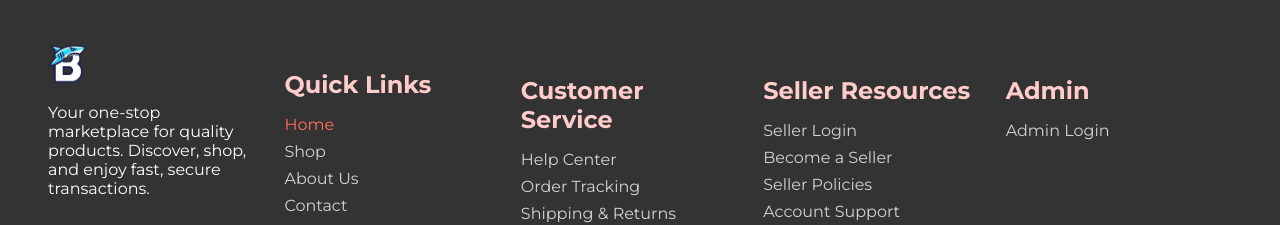
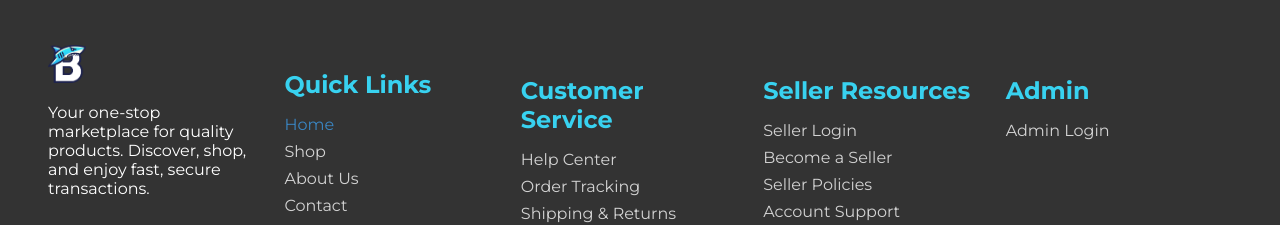
Before and after one commit to danrave1234/APPDEV_Bytemarket, a React (Vite) app in the folder byte-market-api/FrontEnd/frontend/: page /store/1 in a window 1280 px wide. In both pictures the pointer is over the link "Home". Shown: the part 742-967 px from the top of the page. Built offline with nearby package versions, Linux system fonts and the light colour scheme; no server answers.

Commit message:
design frontend

```diff
--- a/byte-market-api/FrontEnd/frontend/src/components/Layout.css
+++ b/byte-market-api/FrontEnd/frontend/src/components/Layout.css
@@ -273,7 +273,7 @@ footer > .footer-div {
 .footer-div h4 {
     font-size: 1.5rem;
     margin-bottom: 1rem;
-    color: #ffcccb;
+    color: #38d2f0;
 }
 
 .footer-div ul {
@@ -294,7 +294,7 @@ footer > .footer-div {
 }
 
 .footer-div li a:hover {
-    color: #ff6f61;
+    color: #3a86c3;
 }
 
 /* Main Content */
```
